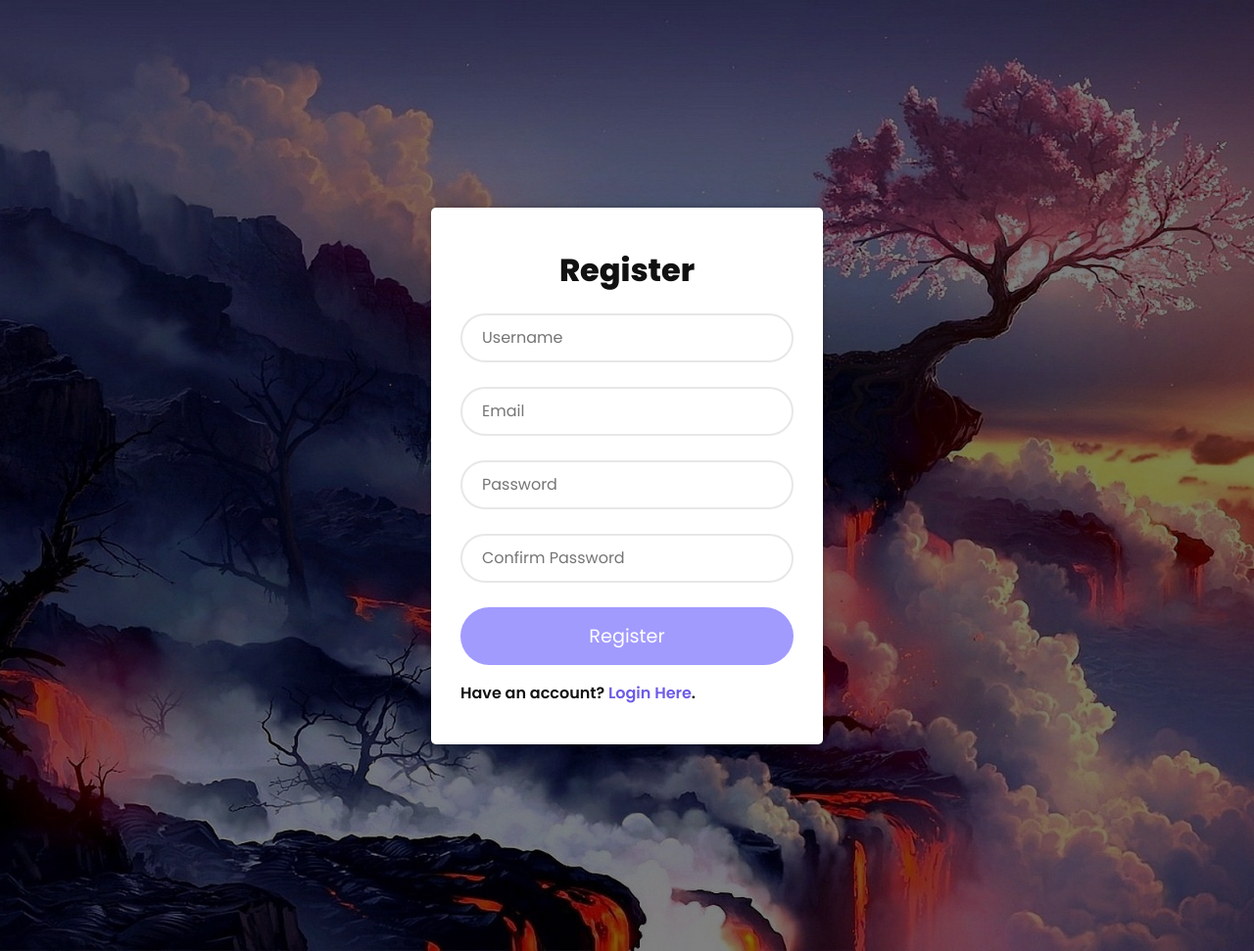
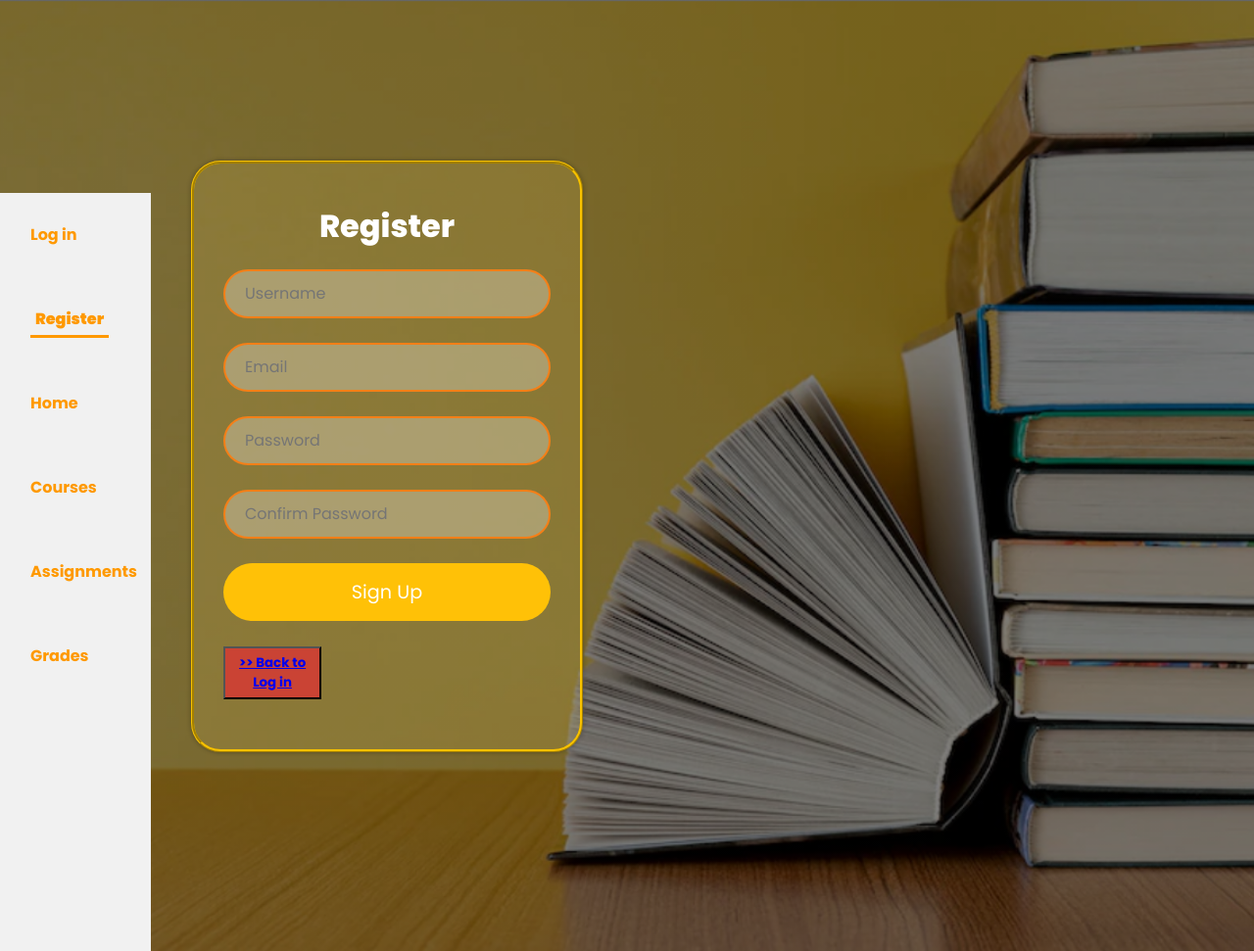
Before and after one commit to idejaferati/TaskSubmissionManagementSite, a PHP site: page /php/register.php in a window 1280 px wide. Shown: the whole page at 98% size. Run offline with PHP 8.4, Linux system fonts and the light colour scheme; data that the repository does not hold is empty.

Commit message:
Added menu and made some changes in login, register and home page

```diff
--- a/style.css
+++ b/css/style.css
@@ -9,25 +9,91 @@
 body {
     width: 100%;
     min-height: 100vh;
-    background-image: linear-gradient(rgba(0,0,0,.5), rgba(0,0,0,.5)), url(BG.jpg);
+    background-image: linear-gradient(rgba(0,0,0,.5), rgba(0,0,0,.5)), url(../images/BG.jpg);
     background-position: center;
     background-size: cover;
     display: flex;
     justify-content: center;
     align-items: center;
 }
+ul {
+    list-style-type: none;
+    margin: 0;
+    padding: 0;
+    width: 12%;
+    background-color: #f1f1f1;
+    position: fixed;
+    height: 100%;
+    overflow: auto;
+  }
+
+  li a {
+    display: block;
+    color: #000;
+    padding: 8px 16px;
+    text-decoration: none;
+  }
+
+  li a.active {
+    background-color: #04AA6D;
+    color: white;
+  }
+
+  li a:hover:not(.active) {
+    background-color: rgb(255, 140, 0);
+    color: white;
+  }
+
+.menu {
+    margin-left: 0px, auto;
+    width: 130px;
+    position: relative;
+    background-color: #ffc107;
+}
+.menu a {
+    font-weight: bold;
+    clear: right;
+    text-decoration: none;
+    color:#ff9900;
+    margin: 0 15px;
+    line-height: 70px;
+}
+.menu a:hover {
+    text-shadow: 0 0 20px rgb(238, 146, 230);
+    transition: all 0.3s ease;
+}
+.current-page {
+    font-weight:bolder;
+    border-bottom: 3px solid;
+    padding: 5px;
+}
+.menu-nav {
+    width: -20px;
+    float: left;
+    margin-top: -28px;
+    margin-bottom: 550px;
+    margin-left: -50px;
+    margin-right:1100px;
+    position: fixed;
+    background-color: rgb(229, 206, 225);
+    z-index: 99;
+}
 
 .container {
     width: 400px;
     min-height: 400px;
-    background: #FFF;
-    border-radius: 5px;
+    background: #dec45a2a;
+    border-radius: 30px;
     box-shadow: 0 0 5px rgba(0,0,0,.3);
     padding: 40px 30px;
+    margin-right: 490px;
+    margin-bottom: 40px;
+    border-color: rgb(248, 194, 0);
+    border-style: ridge;
 }
 
 .container .login-text {
-    color: #111;
+    color: rgb(255, 255, 255);
     font-weight: 500;
     font-size: 1.1rem;
     text-align: center;
@@ -99,27 +165,27 @@ body {
 .container .login-email .input-group input {
     width: 100%;
     height: 100%;
-    border: 2px solid #e7e7e7;
+    border: 2px solid #f57f17;
     padding: 15px 20px;
     font-size: 1rem;
     border-radius: 30px;
-    background: transparent;
+    background: #ffffff47;
     outline: none;
     transition: .3s;
 }
 
 .container .login-email .input-group input:focus,
 .container .login-email .input-group input:valid {
-    border-color: #a29bfe;
+    border-color: #ffd102;
 }
 
-.container .login-email .input-group .btn {
+.container .login-email .input-group .login_btn {
     display: block;
     width: 100%;
     padding: 15px 20px;
     text-align: center;
     border: none;
-    background: #a29bfe;
+    background: #ffc107;
     outline: none;
     border-radius: 30px;
     font-size: 1.2rem;
@@ -128,19 +194,39 @@ body {
     transition: .3s;
 }
 
-.container .login-email .input-group .btn:hover {
+.container .login-email .input-group .login_btn:hover {
     transform: translateY(-5px);
-    background: #6c5ce7;
+    background:#ff9900;
 }
 
-.login-register-text {
-    color: #111;
-    font-weight: 600;
+.container .login-email .input-group .register_btn {
+    display: block;
+    width: 100%;
+    padding: 15px 20px;
+    text-align: center;
+    border: none;
+    background: #ffc107;
+    outline: none;
+    border-radius: 30px;
+    font-size: 1.2rem;
+    color: #FFF;
+    cursor: pointer;
+    transition: .3s;
 }
 
-.login-register-text a {
-    text-decoration: none;
-    color: #6c5ce7;
+.container .login-email .input-group .register_btn:hover {
+    transform: translateY(-5px);
+    background:#ff9900;
+}
+
+.container .login-email .input-group .back_btn {
+    margin-top: 10px;
+    background-color: #ca4334;
+    padding: 5px;
+    color:white;
+    width: 30%;
+    text-align: center;
+    font-weight: bold;
 }
 
 @media (max-width: 430px) {
--- a/register.php
+++ b/php/register.php
@@ -1,13 +1,13 @@
 <?php
 
-include 'config.php';
+include '../php/config.php';
 
 error_reporting(0);
 
 session_start();
 
 if (isset($_SESSION['username'])) {
-    header("Location: index.php");
+    header("Location: ../php/index.php");
 }
 
 if (isset($_POST['submit'])) {
@@ -51,11 +51,27 @@ if (isset($_POST['submit'])) {
 
 	<link rel="stylesheet" href="https://stackpath.bootstrapcdn.com/font-awesome/4.7.0/css/font-awesome.min.css">
 
-	<link rel="stylesheet" type="text/css" href="style.css">
+	<link rel="stylesheet" type="text/css" href="../css/style.css">
 
 	<title>Register Form</title>
 </head>
 <body>
+		<nav class="menu-nav">
+          <div class="menu">
+			<ul>
+			  <li><a href="login.php">Log in</a></li>
+              <li>
+				  <a href="register.php">
+				  		<span class="current-page">Register</span>
+                  </a>
+			  </li>
+              <li><a href="home.php">Home</a></li>
+              <li><a href="courses.php">Courses</a></li>
+              <li><a href="assignments.php">Assignments</a></li>
+              <li><a href="grades.php">Grades</a></li>
+            </ul>
+           </div>
+         </nav>
 	<div class="container">
 		<form action="" method="POST" class="login-email">
             <p class="login-text" style="font-size: 2rem; font-weight: 800;">Register</p>
@@ -72,9 +88,11 @@ if (isset($_POST['submit'])) {
 				<input type="password" placeholder="Confirm Password" name="cpassword" value="<?php echo $_POST['cpassword']; ?>" required>
 			</div>
 			<div class="input-group">
-				<button name="submit" class="btn">Register</button>
+				<button type="submit" class="register_btn">Sign Up</button>
 			</div>
-			<p class="login-register-text">Have an account? <a href="index.php">Login Here</a>.</p>
+			<div class="input-group">
+				<button type="button" class="back_btn"><a href="index.php">>> Back to Log in</a></button>
+			</div>
 		</form>
 	</div>
 </body>
--- a/welcome.php
+++ b/php/welcome.php
@@ -3,7 +3,7 @@
 session_start();
 
 if (!isset($_SESSION['username'])) {
-    header("Location: index.php");
+    header("Location: ../php/index.php");
 }
 
 ?>
@@ -17,6 +17,6 @@ if (!isset($_SESSION['username'])) {
 </head>
 <body>
     <?php echo "<h1>Welcome " . $_SESSION['username'] . "</h1>"; ?>
-    <a href="logout.php">Logout</a>
+    <a href="../php/logout.php">Logout</a>
 </body>
 </html>
```
Also changed, not shown: logout.php (deleted, +0 -8 lines), php/index.php (renamed from index.php, +25 -7 lines), php/logout.php (added, +57 -0 lines), BG.jpg (deleted), images/BG.jpg (added), php/config.php (renamed from config.php).
